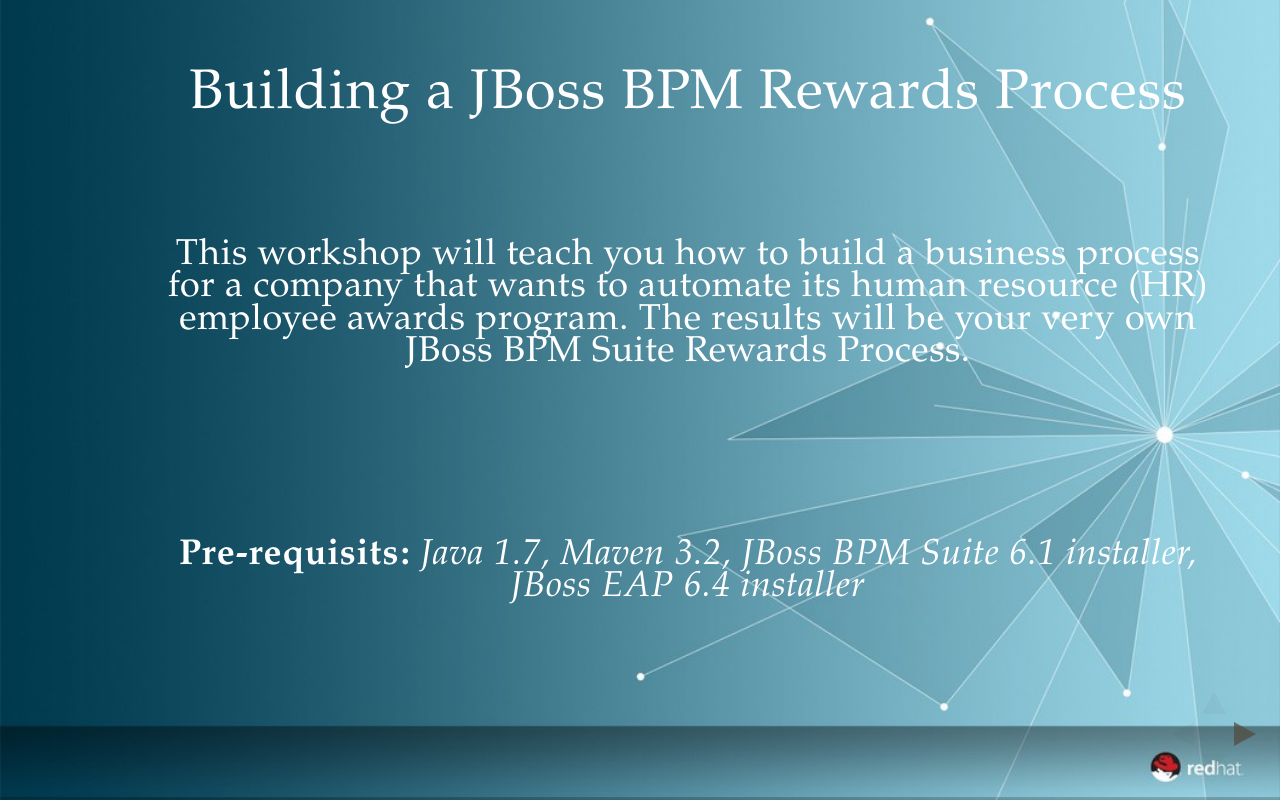
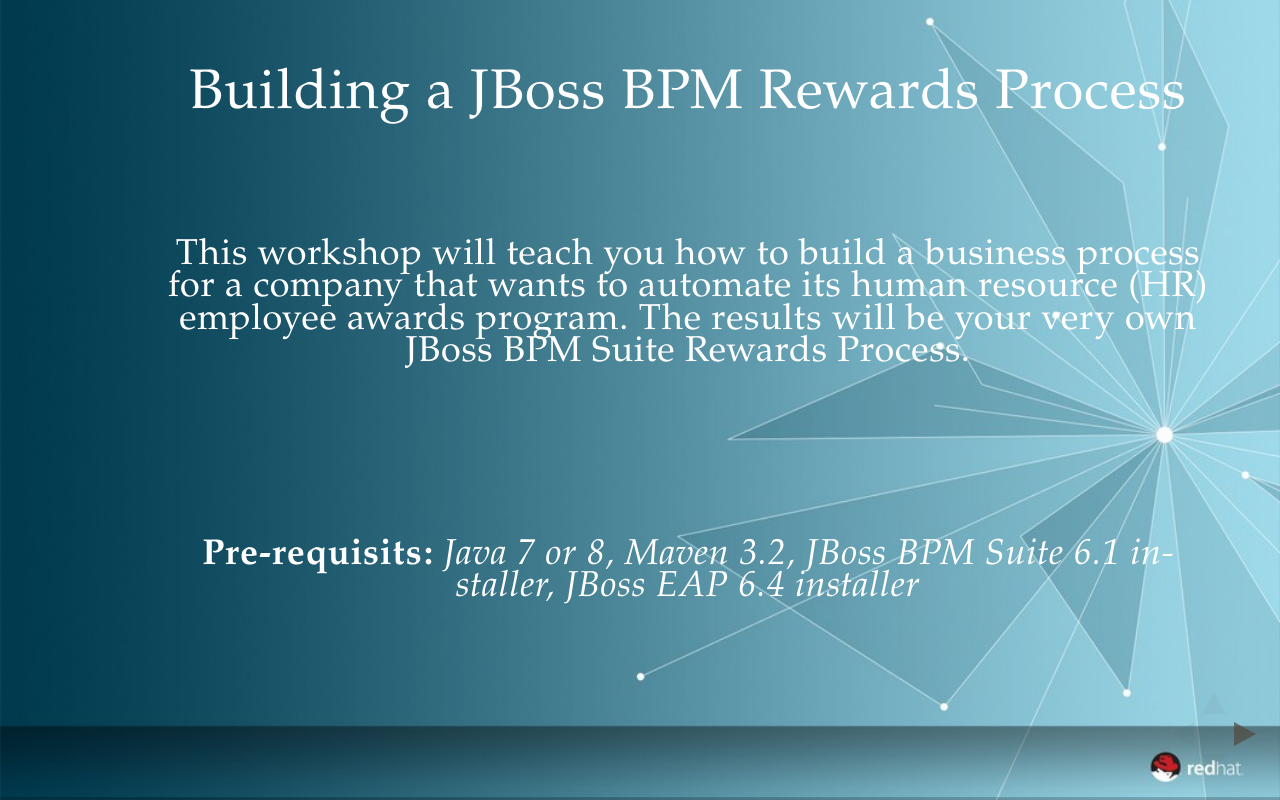
Before and after one commit to eschabell/summit-choose-own-adventure-bpms, a website: page bpms-labs/lab01.html in a window 1280 px wide. Drawn offline with Linux system fonts and the light colour scheme.

Commit message:
Added java 8.

```diff
--- a/bpms-labs/lab01.html
+++ b/bpms-labs/lab01.html
@@ -54,7 +54,7 @@
                         </h5>
                     </div>
                     <div style="width: 1056px; height: 400px;">
-                        <h5 style="color: white"><b>Pre-requisits:</b> <i>Java 1.7, Maven 3.2, JBoss BPM Suite 6.1 installer, JBoss EAP 6.4 installer</i></h5>
+                        <h5 style="color: white"><b>Pre-requisits:</b> <i>Java 7 or 8, Maven 3.2, JBoss BPM Suite 6.1 installer, JBoss EAP 6.4 installer</i></h5>
                     </div>
                 </section>
 
```
